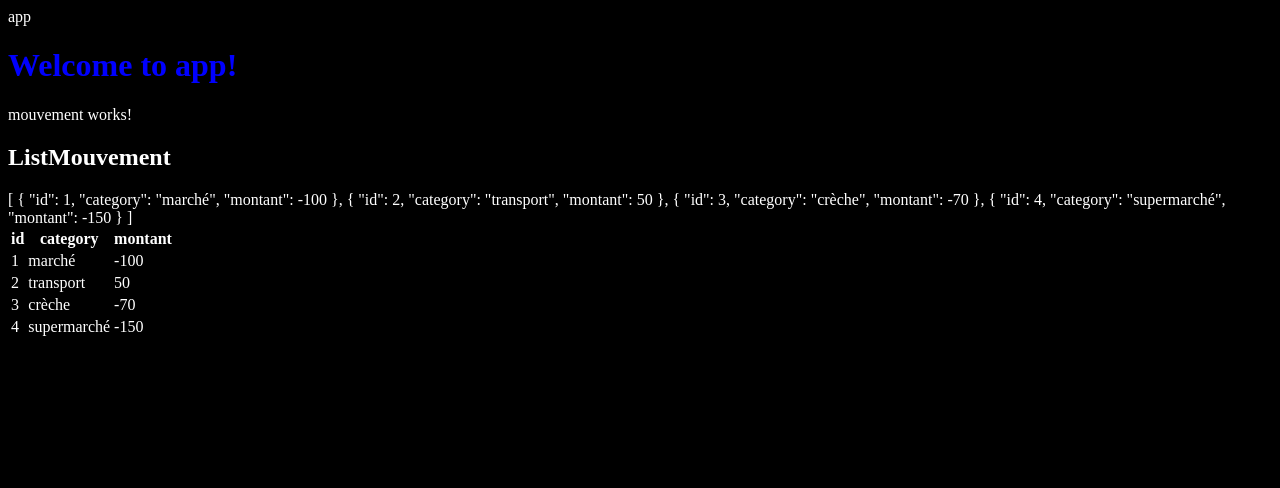
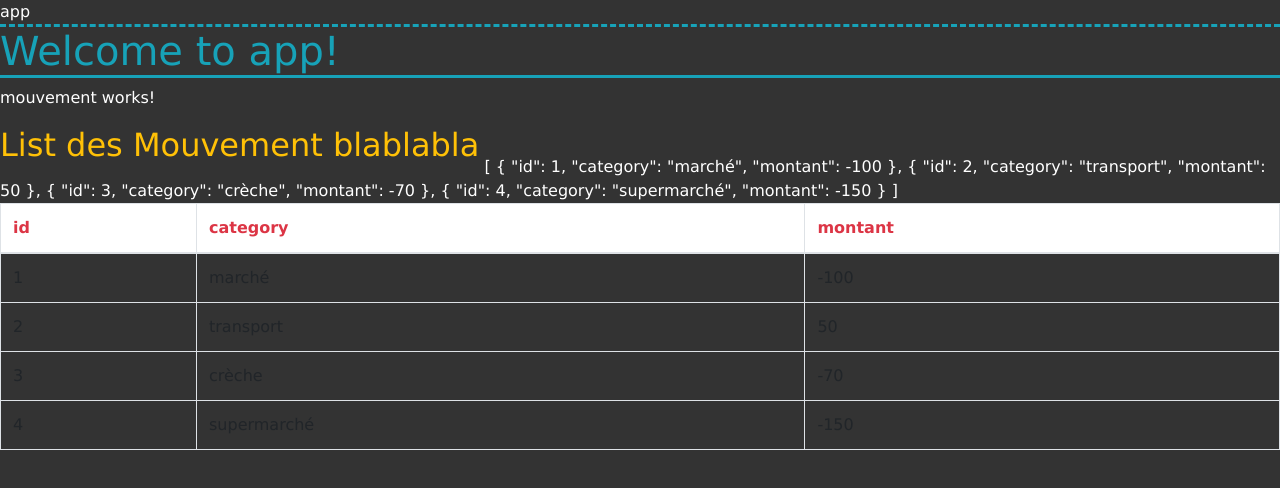
Before and after one commit to m4nu56/budget-app, an Angular app: page / in a window 1280 px wide. Shown: the top 488 px of the page. Built offline with nearby package versions, Linux system fonts and the light colour scheme.

Commit message:
feat: ajout de bourbon et bootstrap en scss
- ajout de la lib bourbon qui ajoute des mixins sympas à utiliser en css
- ajout de la lib css bootstrap et intégration d'une version light à intégrer dans tous nos composants;

```diff
--- a/package.json
+++ b/package.json
@@ -26,6 +26,8 @@
     "@angular/platform-browser": "^5.2.0",
     "@angular/platform-browser-dynamic": "^5.2.0",
     "@angular/router": "^5.2.0",
+    "bootstrap": "^4.1.0",
+    "bourbon": "^5.0.0",
     "core-js": "^2.4.1",
     "rxjs": "^5.5.6",
     "zone.js": "^0.8.19"
--- a/src/app/app.component.scss
+++ b/src/app/app.component.scss
@@ -1,5 +1,6 @@
-@import "../sass/variables";
+@import "../sass/tools";
 
 h1 {
-  color: $h1-color;
+  color: $info;
+  @include border-style(dashed null solid);
 }
--- a/src/app/list-mouvement/list-mouvement.component.html
+++ b/src/app/list-mouvement/list-mouvement.component.html
@@ -1,7 +1,7 @@
-<h2>ListMouvement</h2>
+<h2>List des Mouvement blablabla </h2>
 {{ listMouvement | json }}
 
-<table class="table">
+<table class="table table-bordered">
   <thead>
     <tr>
       <th>id</th>
--- a/src/app/list-mouvement/list-mouvement.component.scss
+++ b/src/app/list-mouvement/list-mouvement.component.scss
@@ -0,0 +1,17 @@
+@import "../../sass/tools";
+
+h2 {
+  color: $warning;
+  @include ellipsis;
+}
+
+table.table {
+  thead {
+    tr {
+      background-color: white;
+      th {
+        color: $danger;
+      }
+    }
+  }
+}
--- /dev/null
+++ b/src/sass/_bootstrap_custom.scss
@@ -0,0 +1,33 @@
+/*!
+ * Bootstrap v4.1.0 (https://getbootstrap.com/)
+ * Copyright 2011-2018 The Bootstrap Authors
+ * Copyright 2011-2018 Twitter, Inc.
+ * Licensed under MIT (https://github.com/twbs/bootstrap/blob/master/LICENSE)
+ */
+@import "~bootstrap/scss/functions";
+@import "~bootstrap/scss/variables";
+@import "~bootstrap/scss/mixins";
+@import "~bootstrap/scss/root";
+@import "~bootstrap/scss/reboot";
+@import "~bootstrap/scss/type";
+@import "~bootstrap/scss/images";
+@import "~bootstrap/scss/code";
+@import "~bootstrap/scss/grid";
+@import "~bootstrap/scss/tables";
+@import "~bootstrap/scss/forms";
+@import "~bootstrap/scss/buttons";
+@import "~bootstrap/scss/transitions";
+@import "~bootstrap/scss/dropdown";
+@import "~bootstrap/scss/button-group";
+@import "~bootstrap/scss/input-group";
+@import "~bootstrap/scss/custom-forms";
+@import "~bootstrap/scss/nav";
+@import "~bootstrap/scss/navbar";
+@import "~bootstrap/scss/card";
+@import "~bootstrap/scss/badge";
+@import "~bootstrap/scss/alert";
+@import "~bootstrap/scss/progress";
+@import "~bootstrap/scss/media";
+@import "~bootstrap/scss/list-group";
+@import "~bootstrap/scss/close";
+@import "~bootstrap/scss/utilities";
--- /dev/null
+++ b/src/sass/_bootstrap_tools.scss
@@ -0,0 +1,9 @@
+/*!
+ * Bootstrap v4.1.0 (https://getbootstrap.com/)
+ * Copyright 2011-2018 The Bootstrap Authors
+ * Copyright 2011-2018 Twitter, Inc.
+ * Licensed under MIT (https://github.com/twbs/bootstrap/blob/master/LICENSE)
+ */
+@import "~bootstrap/scss/functions";
+@import "~bootstrap/scss/variables";
+@import "~bootstrap/scss/mixins";
--- a/src/sass/_variables.scss
+++ b/src/sass/_variables.scss
@@ -1,2 +1,3 @@
-$bg-color: black;
-$h1-color: blue;
+$bg-color: #333333;
+$h1-color: darken(blue, 25);
+$text-default-color: white;
--- a/src/sass/styles.scss
+++ b/src/sass/styles.scss
@@ -1,6 +1,10 @@
+@charset "UTF-8";
 @import "variables";
+@import "~bourbon/core/bourbon";
+@import "bootstrap_custom";
 
 body, html {
   background-color: $bg-color;
-  color: white;
+  color: $text-default-color;
+  font-family: $font-stack-verdana;
 }
--- /dev/null
+++ b/src/sass/tools.scss
@@ -0,0 +1,4 @@
+@charset "UTF-8";
+@import "variables";
+@import "~bourbon/core/bourbon";
+@import "bootstrap_tools";
```
Also changed, not shown: 1 other file (tests, documents, lock files or other folders).
